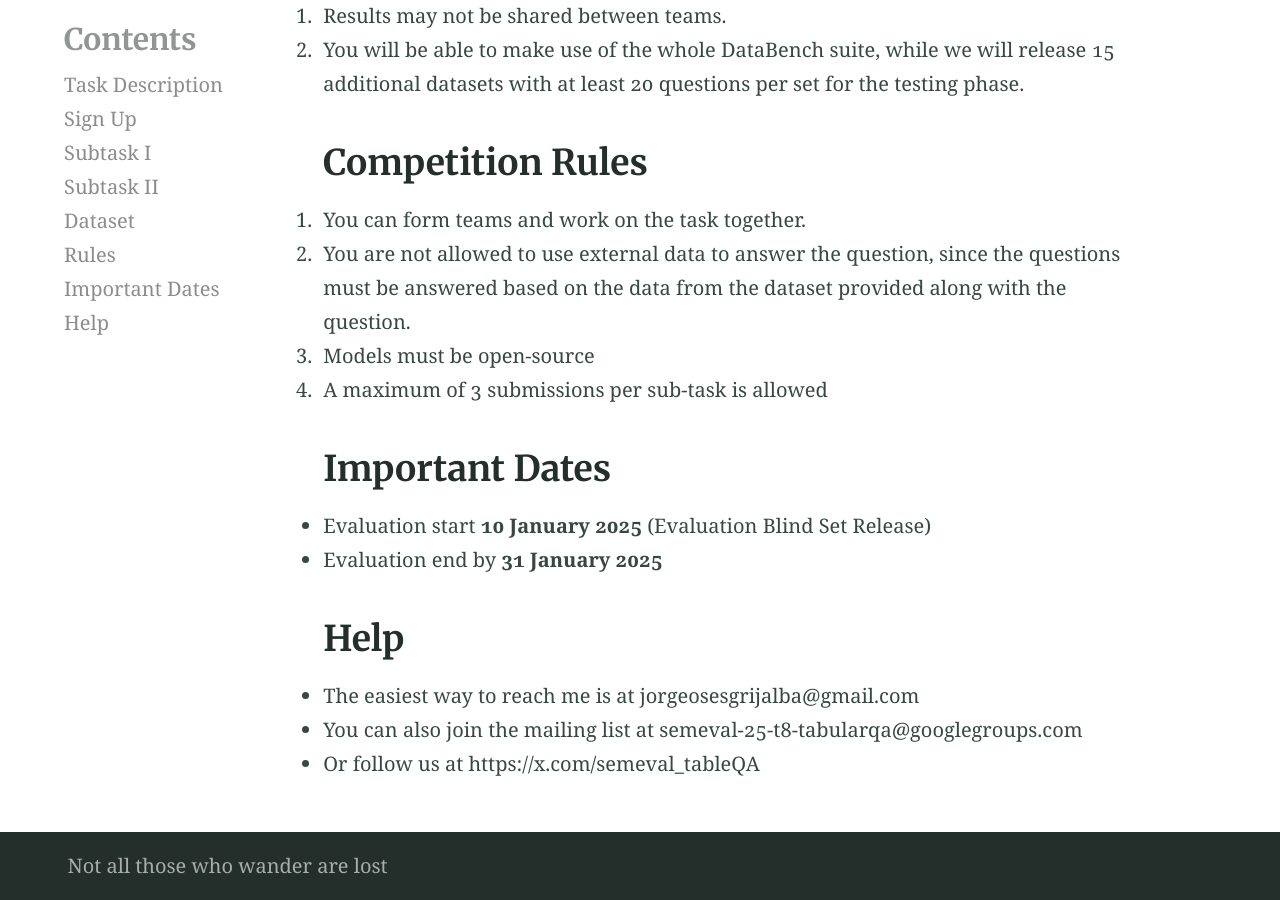
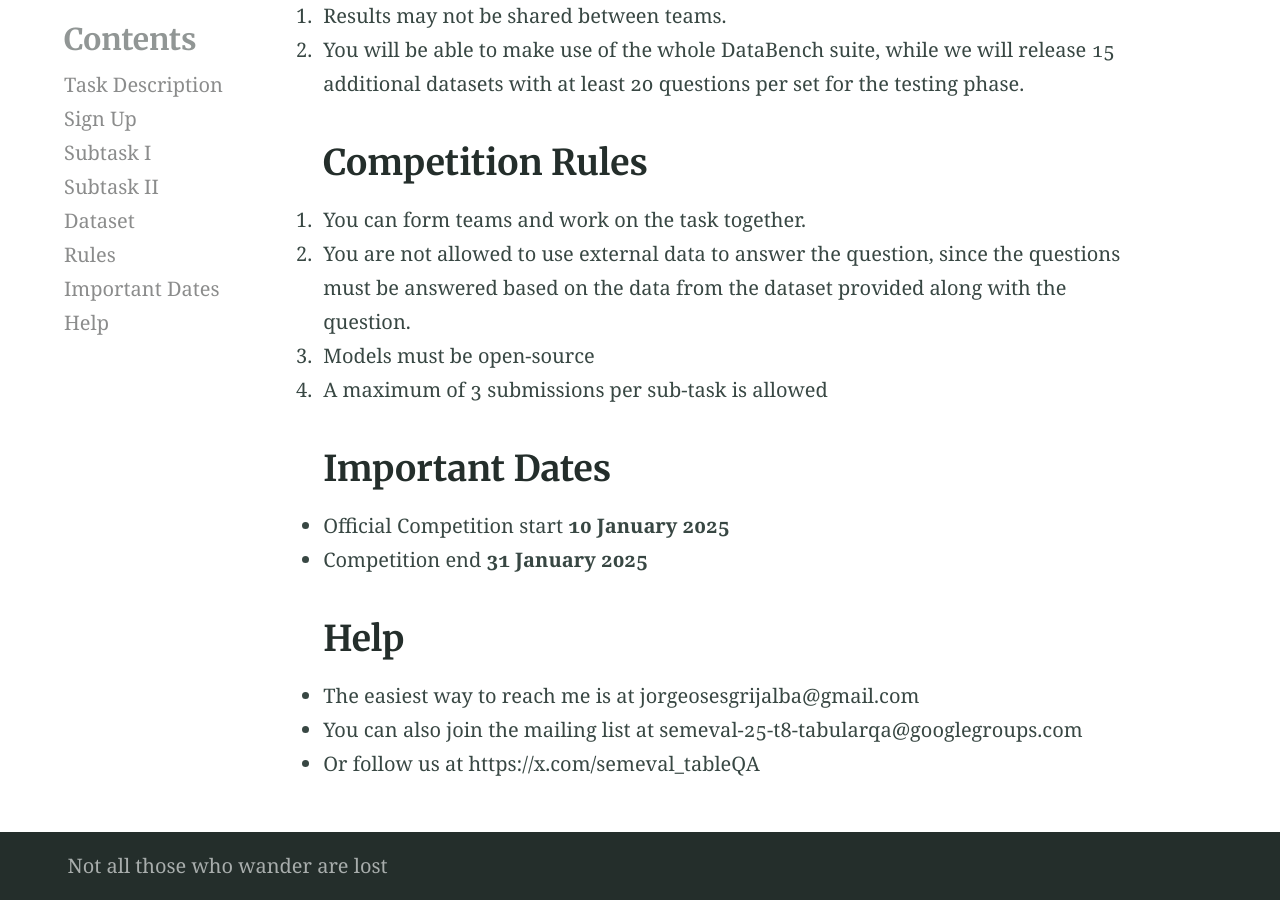
Before and after one commit to jorses/jorses.github.io, a Jekyll site: the page built from semeval.md, in a window 1280 px wide and 900 px high, scrolled down 2753 px. Built offline with Jekyll 4.4.1, drawn with Linux system fonts in a browser that asks for light colours.

Commit message:
Update semeval.md

```diff
--- a/semeval.md
+++ b/semeval.md
@@ -25,7 +25,6 @@ sidebar:
 
 {%  include button.html text="Google Group" icon="google" link="https://groups.google.com/g/semeval-25-t8-tabularqa" color="#FF0000" %}{% include button.html text="Paper" icon="link" link="https://aclanthology.org/2024.lrec-main.1179/" color="#0366d6" %} {% include button.html text="DataBench" icon="hf" link="https://huggingface.co/datasets/cardiffnlp/databench" color="#FF9D00"%} {%  include button.html text="News" icon="x" link="https://www.x.com/semeval_tableQA" color="#000000" %}
 
-
 Our [SemEval 2025](https://semeval.github.io/SemEval2025/) task consists of Question Answering over Tabular Data making use of the newly developed [DataBench](https://huggingface.co/datasets/cardiffnlp/databench) benchmark.
 DataBench is the first benchmark composed of real-world table datasets from different domains and with large size of rows and columns, as well as a wide variety of data types that allow to assess distinct sort of questions related to each data type.
 
@@ -37,6 +36,7 @@ The system developed by the participants will be provided by a series of (datase
 The answer might be achieved through a variety of methods. In our paper we illustrate two different approaches: In-Context Learning and Code Generation. You may use any of these or come up with your own approach.
 
 ## Sign Up
+
 You can sign up for the competition and make submissions at our [Codabench Page](https://www.codabench.org/competitions/3360/). Please join our Google Group and follow us on X to be up to date with the latest news on the competition.
 
 ## Subtask I : DataBench QA
@@ -79,8 +79,8 @@ The dataset is available under the following conditions.
 
 ## Important Dates
 
-* Evaluation start **10 January 2025** (Evaluation Blind Set Release)
-* Evaluation end by **31 January 2025**
+* Official Competition start **10 January 2025**
+* Competition end **31 January 2025**
 
 ## Help
 
```
